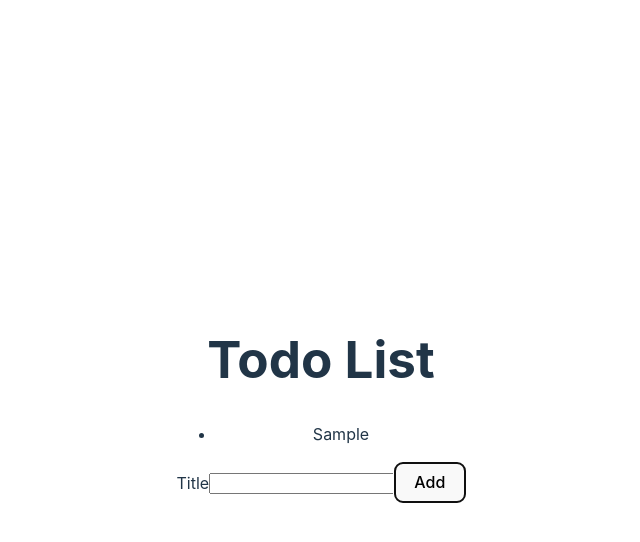
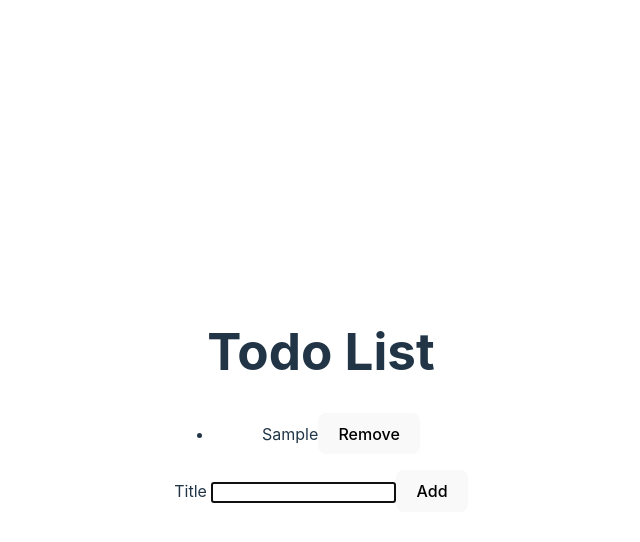
Before and after one commit to ipena33/react-todo, a React (Vite) app: page / in a window 1280 px wide. Both pictures are taken after typing "Sample" into the empty fields and a click on the button "Add". Shown: the top 542 px of the page, without its empty margins (319-959 px from the left). Built offline with nearby package versions, Linux system fonts and the light colour scheme.

Commit message:
lesson 6

```diff
--- a/src/AddTodoForm.jsx
+++ b/src/AddTodoForm.jsx
@@ -1,5 +1,6 @@
 // Functional react component
 import React, { useState } from 'react';
+import InputWithLabel from './InputWithLabel';
 
 
 
@@ -26,13 +27,14 @@
 
     return(
         <form onSubmit={handleAddTodo}>
-            <label htmlFor="Title">Title</label>
-            <input name="title" type="text" id="Title" value={todoTitle} onChange={handleTitleChange}/>
+            <InputWithLabel todoTitle={todoTitle} handleTitleChange={handleTitleChange}>
+                Title {/* passing title as children*/}
+            </InputWithLabel>
             <button type="submit">Add</button>
         </form>
 
     );
-}
+};
 
 
 export default AddTodoForm;
--- a/src/App.jsx
+++ b/src/App.jsx
@@ -31,10 +31,16 @@
     setTodoList([...todoList, newTodo]);
   }
 
+  function removeTodo(id){
+    // get todo from todoList array
+    const newTodoList = todoList.filter(todo => todo.id !== id);
+    setTodoList(newTodoList);
+  }
+
   return (
     <>
       <h1>Todo List</h1>
-      <TodoList todoList={todoList}/>
+      <TodoList todoList={todoList} onRemoveTodo={removeTodo}/>
       <AddTodoForm onAddTodo={addTodo}/>
     </>
   );
--- /dev/null
+++ b/src/InputWithLabel.jsx
@@ -0,0 +1,20 @@
+// Functional react component
+import React, { useEffect , useRef} from 'react';
+
+
+
+function InputWithLabel( {todoTitle, handleTitleChange, children} ){
+    const inputRef = useRef();
+    useEffect(() => {
+        inputRef.current.focus();
+    });
+
+    return(
+        <>
+            <label htmlFor="Title">{children}</label>
+            <input name="title" type="text" id="Title" value={todoTitle} onChange={handleTitleChange} ref={inputRef}/>
+        </>
+    );
+}
+
+export default InputWithLabel;
--- a/src/TodoList.jsx
+++ b/src/TodoList.jsx
@@ -3,11 +3,12 @@
 import TodoListItem from './TodoListItem';
 
 
-const TodoList = ({todoList}) => {
+const TodoList = ({todoList, onRemoveTodo}) => {
     return(
         <ul>
-            {todoList.map((item) => (<TodoListItem key={item.id} todo={item.title} />))}
+            {todoList.map((item) => (<TodoListItem key={item.id} todo={item} onRemoveTodo={onRemoveTodo} />))}
         </ul>
+
     );
 };
 
--- a/src/TodoListItem.jsx
+++ b/src/TodoListItem.jsx
@@ -6,9 +6,14 @@
 import AddTodoForm from './AddTodoForm';
 
 
-const TodoListItem = ({ todo }) => {
+const TodoListItem = ({ todo, onRemoveTodo }) => {
   //with todo.title, does not display and with todo, displays properly
-  return <li>{todo}</li>;
+  return (
+  <li>
+    {todo.title}
+    <button type="button" onClick={() => onRemoveTodo(todo.id)}>Remove</button>
+  </li>
+  );
 };
 
 export default TodoListItem;
```
